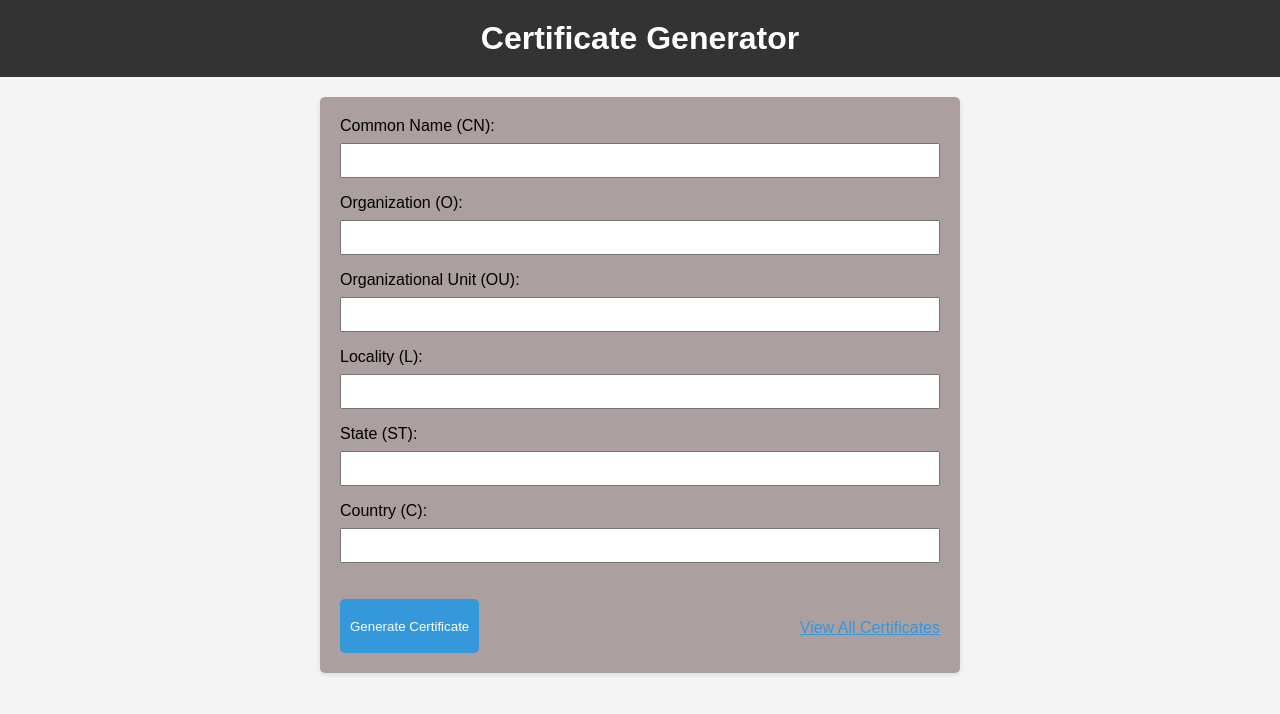
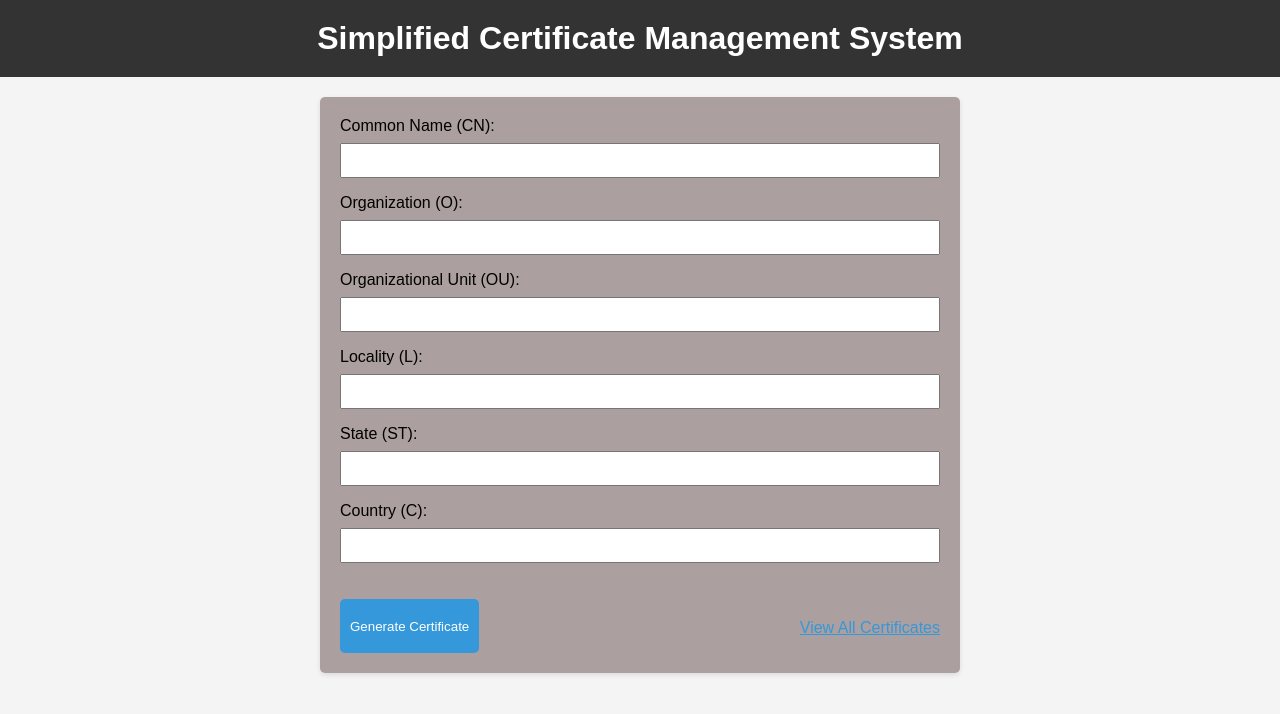
Before and after one commit to LickyHoney/Certificate-management-system, a website: page public/index.html in a window 1280 px wide. Drawn offline with Linux system fonts and the light colour scheme.

Commit message:
before swagger install

```diff
--- a/public/index.html
+++ b/public/index.html
@@ -5,10 +5,10 @@
     <meta charset="UTF-8">
     <meta name="viewport" content="width=device-width, initial-scale=1.0">
     <link rel="stylesheet" href="./style.css">
-    <title>Certificate Generator</title>
+    <title>Simplified Certificate Management System</title>
 </head>
 <body>
-    <h1>Certificate Generator</h1>
+    <h1>Simplified Certificate Management System</h1>
     <form id="certificateForm">
         <label for="commonName">Common Name (CN):</label>
         <input type="text" id="commonName" name="commonName" required>
```
Also changed, not shown: 3 other files.
